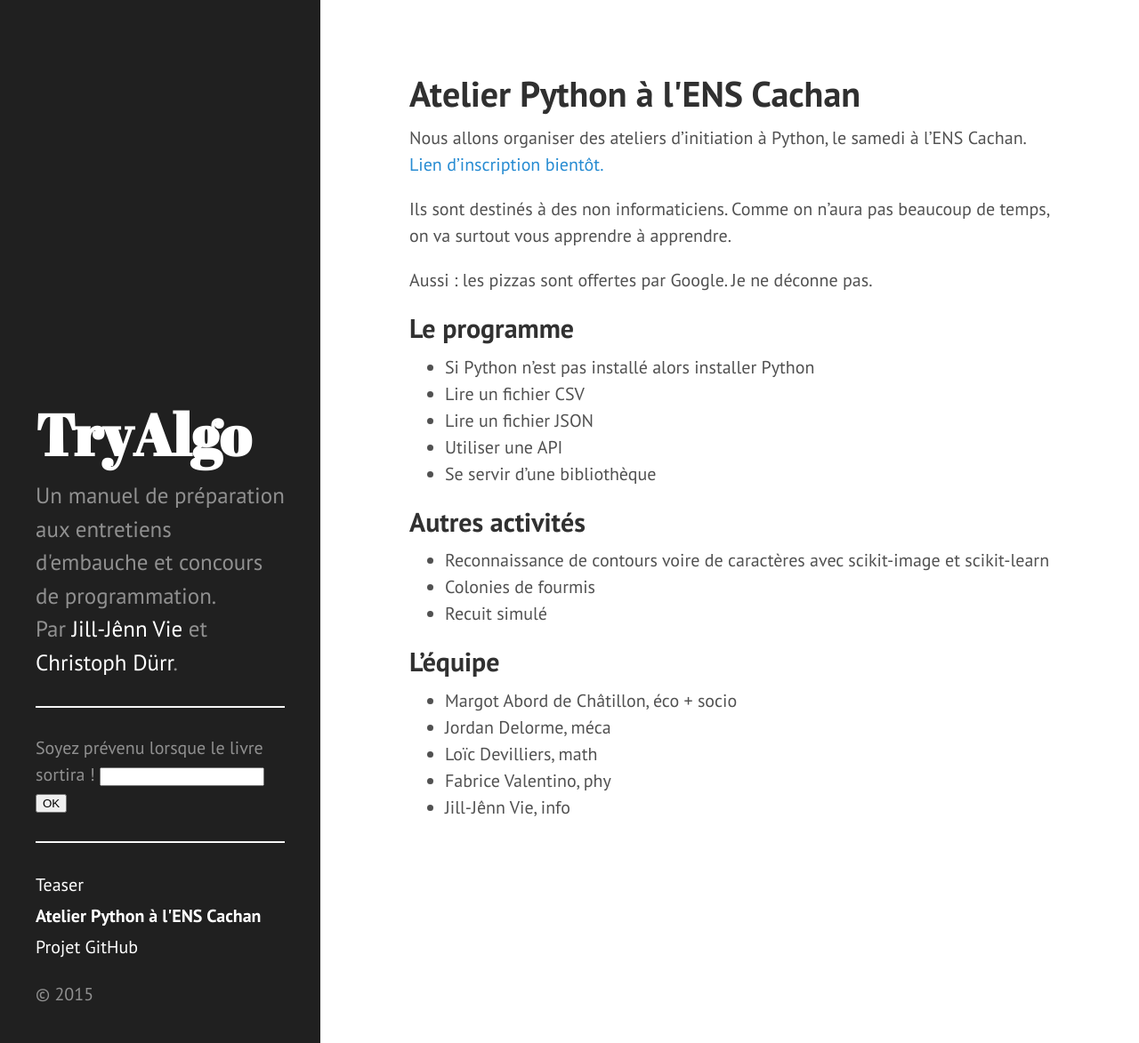
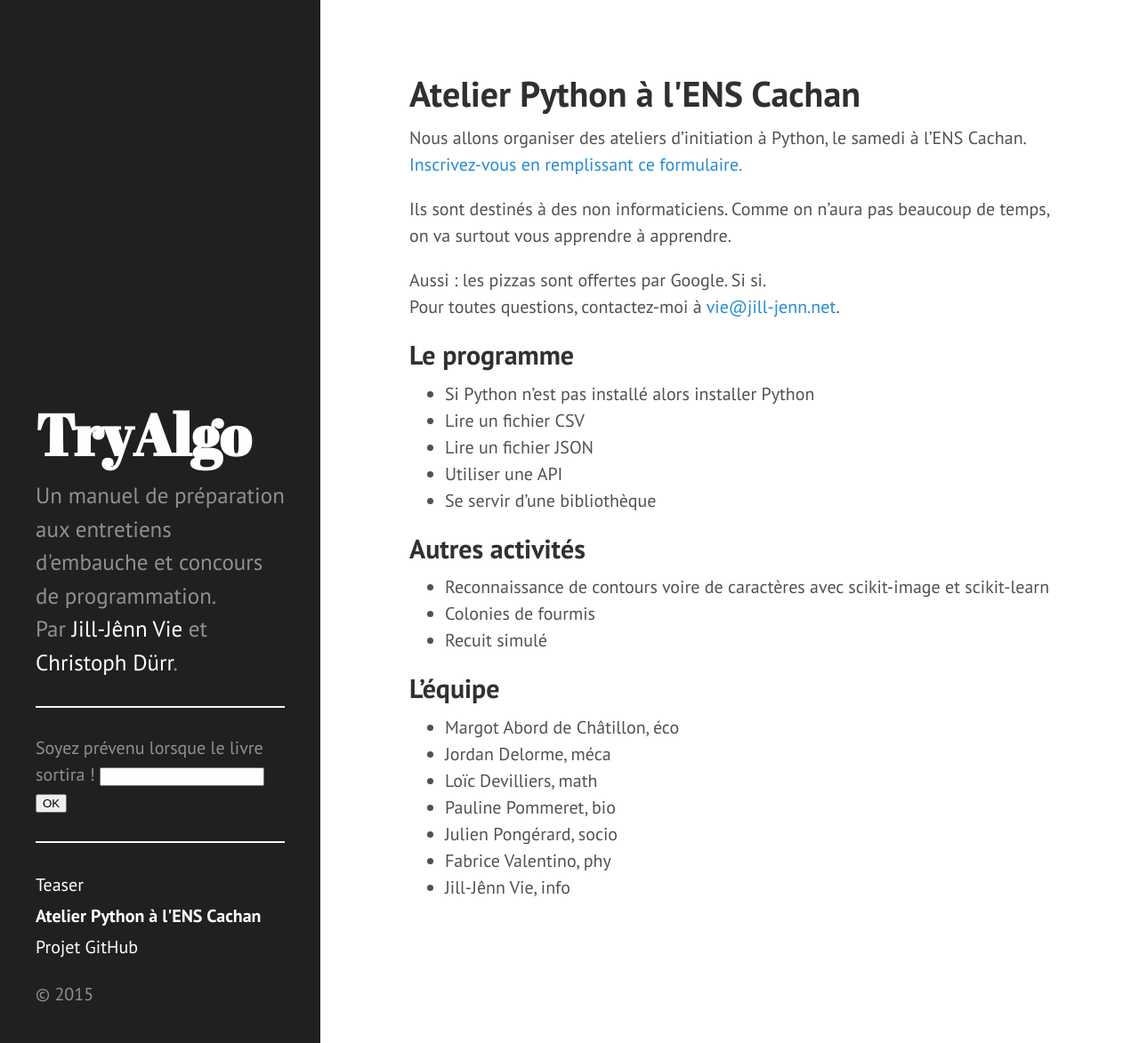
Before and after one commit to jilljenn/tryalgo.org, a Jekyll site: the page built from atelier-python.md, in a window 1280 px wide and 1173 px high. Shown: the whole window at 89% size. Built offline with Jekyll 4.4.1, drawn with Linux system fonts in a browser that asks for light colours; Markdown is read by kramdown in place of the engine named in the settings.

Commit message:
Add Julien

```diff
--- a/atelier-python.md
+++ b/atelier-python.md
@@ -4,11 +4,12 @@ title: Atelier Python à l'ENS Cachan
 ---
 
 Nous allons organiser des ateliers d'initiation à Python, le samedi à l'ENS Cachan.
-[Lien d'inscription bientôt.](#)
+[Inscrivez-vous en remplissant ce formulaire.](https://docs.google.com/forms/d/15qKrO3gec_67iDKGm9LxJIIVyfLZ5V3YnqMQUZYRO4k/viewform)
 
 Ils sont destinés à des non informaticiens. Comme on n'aura pas beaucoup de temps, on va surtout vous apprendre à apprendre.
 
-Aussi : les pizzas sont offertes par Google. Je ne déconne pas.
+Aussi : les pizzas sont offertes par Google. Si si.
+Pour toutes questions, contactez-moi à [vie@jill-jenn.net](mailto:vie@jill-jenn.net).
 
 ## Le programme
 
@@ -26,8 +27,10 @@ Aussi : les pizzas sont offertes par Google. Je ne déconne pas.
 
 ## L'équipe
 
-- Margot Abord de Châtillon, éco + socio
+- Margot Abord de Châtillon, éco
 - Jordan Delorme, méca
 - Loïc Devilliers, math
+- Pauline Pommeret, bio
+- Julien Pongérard, socio
 - Fabrice Valentino, phy
 - Jill-Jênn Vie, info
```
